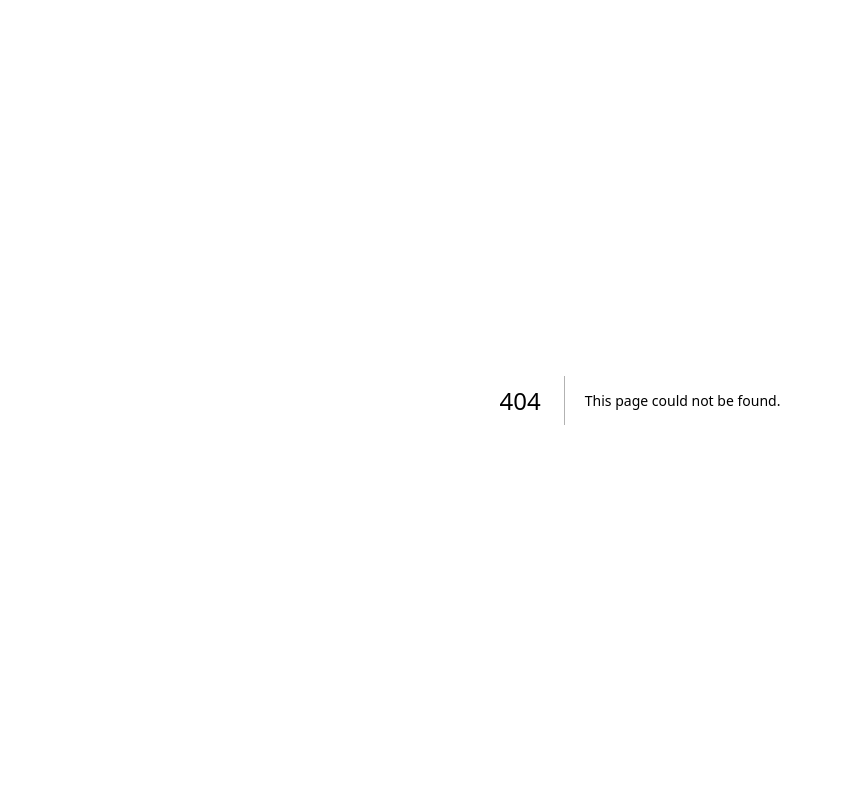
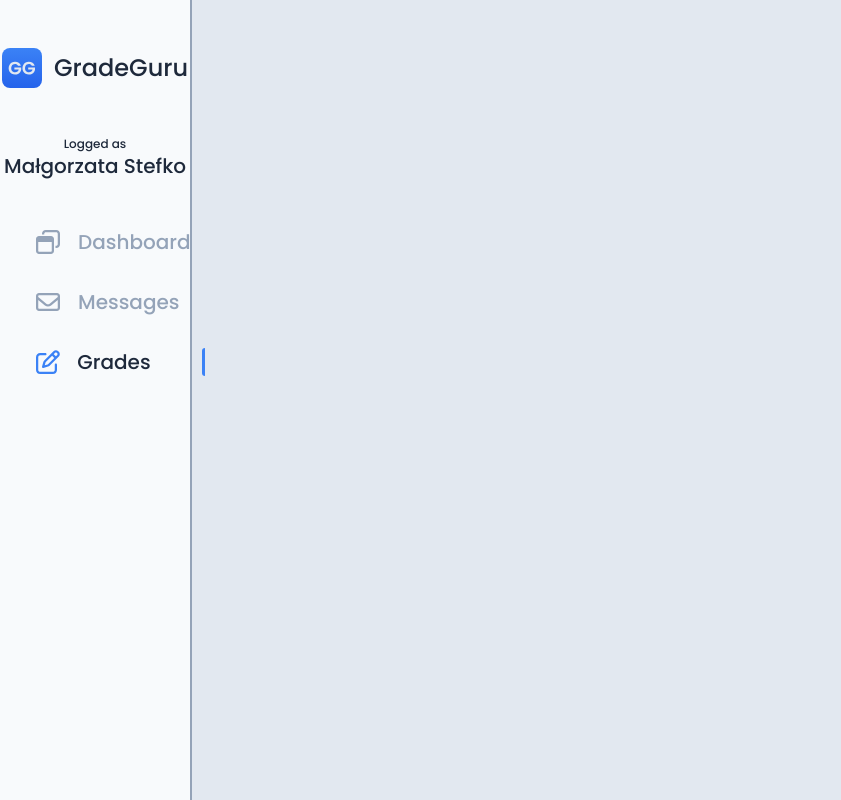
Before and after one commit to MoDrazzz/gradeguru, a Next.js app: page /grades in a window 1280 px wide. Before the commit this address had no page. Shown: the whole page, without its empty margins (0-841 px from the left). Built offline with nearby package versions, Linux system fonts and the light colour scheme.

Commit message:
Add sidebar

```diff
--- a/package.json
+++ b/package.json
@@ -9,9 +9,15 @@
     "lint": "next lint"
   },
   "dependencies": {
+    "@fortawesome/fontawesome-svg-core": "^6.4.0",
+    "@fortawesome/free-regular-svg-icons": "^6.4.0",
+    "@fortawesome/free-solid-svg-icons": "^6.4.0",
+    "@fortawesome/react-fontawesome": "^0.2.0",
+    "@iconscout/react-unicons": "^2.0.2",
     "@types/node": "18.15.11",
     "@types/react": "18.0.33",
     "@types/react-dom": "18.0.11",
+    "babel-plugin-macros": "^3.1.0",
     "classnames": "^2.3.2",
     "eslint": "8.37.0",
     "eslint-config-next": "13.2.4",
--- /dev/null
+++ b/src/app/dashboard/page.tsx
@@ -0,0 +1,7 @@
+import LoginStatus from "@/components/LoginStatus";
+import Logo from "@/components/Logo";
+import Sidebar from "@/components/Sidebar";
+
+export default function Dashboard() {
+  return <Sidebar />;
+}
--- /dev/null
+++ b/src/app/grades/page.tsx
@@ -0,0 +1,7 @@
+import LoginStatus from "@/components/LoginStatus";
+import Logo from "@/components/Logo";
+import Sidebar from "@/components/Sidebar";
+
+export default function Grades() {
+  return <Sidebar />;
+}
--- a/src/app/layout.tsx
+++ b/src/app/layout.tsx
@@ -1,3 +1,4 @@
+import Wrapper from "@/components/Wrapper";
 import "./globals.css";
 import { Poppins } from "next/font/google";
 
@@ -20,7 +21,9 @@ export default function RootLayout({
 }) {
   return (
     <html lang="en" className={poppins.className}>
-      <body>{children}</body>
+      <body>
+        <Wrapper>{children}</Wrapper>
+      </body>
     </html>
   );
 }
--- /dev/null
+++ b/src/app/messages/page.tsx
@@ -0,0 +1,7 @@
+import LoginStatus from "@/components/LoginStatus";
+import Logo from "@/components/Logo";
+import Sidebar from "@/components/Sidebar";
+
+export default function Messages() {
+  return <Sidebar />;
+}
--- /dev/null
+++ b/src/components/Icon.tsx
@@ -0,0 +1,22 @@
+import {
+  faEnvelope,
+  faWindowRestore,
+} from "@fortawesome/free-regular-svg-icons";
+import { faEdit } from "@fortawesome/free-regular-svg-icons";
+import { FontAwesomeIcon } from "@fortawesome/react-fontawesome";
+
+interface Props {
+  name: IconVariants;
+}
+
+const icons = {
+  dashboard: faWindowRestore,
+  messages: faEnvelope,
+  grades: faEdit,
+};
+
+export default function Icon({ name }: Props) {
+  const icon = icons[name];
+
+  return <FontAwesomeIcon icon={icon} />;
+}
--- /dev/null
+++ b/src/components/LoginStatus.tsx
@@ -0,0 +1,8 @@
+export default function LoginStatus() {
+  return (
+    <div className="flex w-full flex-col items-center justify-center">
+      <p className="text-xs">Logged as</p>
+      <p className="text-xl">Małgorzata Stefko</p>
+    </div>
+  );
+}
--- /dev/null
+++ b/src/components/Logo.tsx
@@ -0,0 +1,10 @@
+import Image from "next/image";
+
+export default function Logo() {
+  return (
+    <div className="flex w-full items-center justify-center gap-3">
+      <Image width={40} height={40} alt="Logo" src="/Logo.svg" />
+      <p className="text-2xl">GradeGuru</p>
+    </div>
+  );
+}
--- /dev/null
+++ b/src/components/NavItem.tsx
@@ -0,0 +1,41 @@
+"use client";
+
+import Icon from "./Icon";
+import classNames from "classnames";
+import Link from "next/link";
+import { usePathname } from "next/navigation";
+
+interface Props {
+  name: IconVariants;
+}
+
+export default function NavItem({ name }: Props) {
+  const isActive = usePathname() === `/${name}`;
+
+  return (
+    <div className="flex w-full items-center pl-9">
+      <div
+        className={classNames("flex w-14 items-center text-2xl", {
+          "text-primary": isActive,
+          "text-slate-400": !isActive,
+        })}
+      >
+        <Icon name={name} />
+      </div>
+      <Link
+        href={name}
+        className={classNames("w-full text-xl capitalize", {
+          "text-slate-400": !isActive,
+        })}
+      >
+        {name}
+      </Link>
+      <span
+        className={classNames({
+          "block h-full w-1 rounded-l-full bg-primary": isActive,
+          hidden: !isActive,
+        })}
+      />
+    </div>
+  );
+}
--- /dev/null
+++ b/src/components/Sidebar.tsx
@@ -0,0 +1,18 @@
+import Icon from "./Icon";
+import LoginStatus from "./LoginStatus";
+import Logo from "./Logo";
+import NavItem from "./NavItem";
+
+export default function Sidebar() {
+  return (
+    <aside className="flex h-screen w-[15vw] flex-col gap-12 border-r-2 border-slate-400 bg-slate-50 py-12">
+      <Logo />
+      <LoginStatus />
+      <nav className="grid gap-8">
+        <NavItem name="dashboard" />
+        <NavItem name="messages" />
+        <NavItem name="grades" />
+      </nav>
+    </aside>
+  );
+}
--- /dev/null
+++ b/src/components/Wrapper.tsx
@@ -0,0 +1,7 @@
+interface Props {
+  children: React.ReactNode;
+}
+
+export default function Wrapper({ children }: Props) {
+  return <div className="bg-slate-200 font-medium text-dark">{children}</div>;
+}
--- /dev/null
+++ b/src/types/global.d.ts
@@ -0,0 +1 @@
+type IconVariants = "grades" | "messages" | "dashboard";
```
Also changed, not shown: 1 other file (tests, documents, lock files or other folders).
